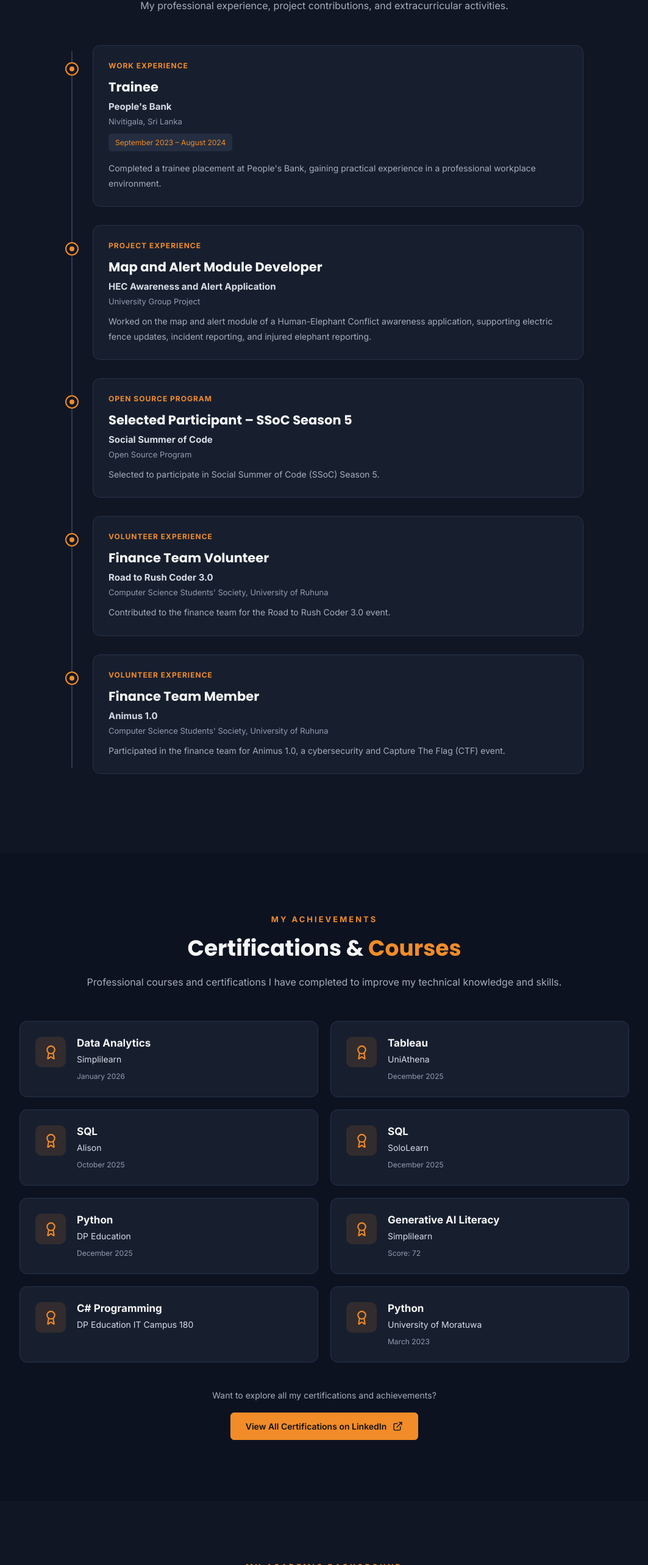
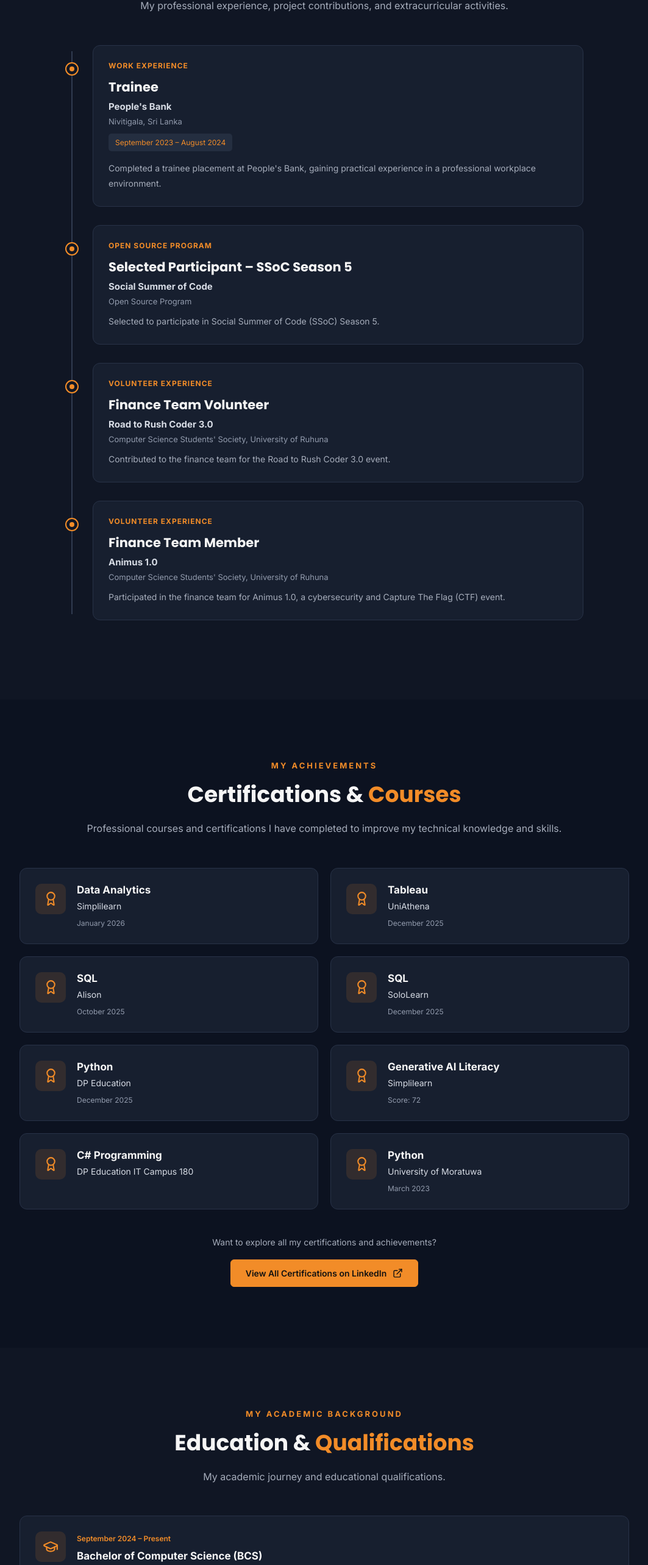
Before and after one commit to CharuniLiyanage/charuni-portfolio, a React (Vite) app in the folder charuni-portfolio/: page / in a window 1280 px wide. Shown: the part 5546-8112 px from the top of the page at 61% size, without its empty margins (108-1171 px from the left). Built offline with nearby package versions, Linux system fonts and the light colour scheme.

Commit message:
Update portfolio

```diff
--- a/charuni-portfolio/src/components/Education.jsx
+++ b/charuni-portfolio/src/components/Education.jsx
@@ -6,7 +6,7 @@ const education = [
     icon: GraduationCap,
     qualification: "Bachelor of Computer Science (BCS)",
     institution: "University of Ruhuna",
-    period: "2023 – 2027",
+    period: "September 2024 – Present",
     description: "Currently pursuing an undergraduate degree in Computer Science.",
     result: "Undergraduate",
   },
--- a/charuni-portfolio/src/components/Experience.jsx
+++ b/charuni-portfolio/src/components/Experience.jsx
@@ -8,15 +8,6 @@ const experiences = [
     period: "September 2023 – August 2024",
     description:
       "Completed a trainee placement at People's Bank, gaining practical experience in a professional workplace environment.",
-  },
-  {
-    type: "Project Experience",
-    title: "Map and Alert Module Developer",
-    organization: "HEC Awareness and Alert Application",
-    location: "University Group Project",
-    period: "",
-    description:
-      "Worked on the map and alert module of a Human-Elephant Conflict awareness application, supporting electric fence updates, incident reporting, and injured elephant reporting.",
   },
   {
     type: "Open Source Program",
```
